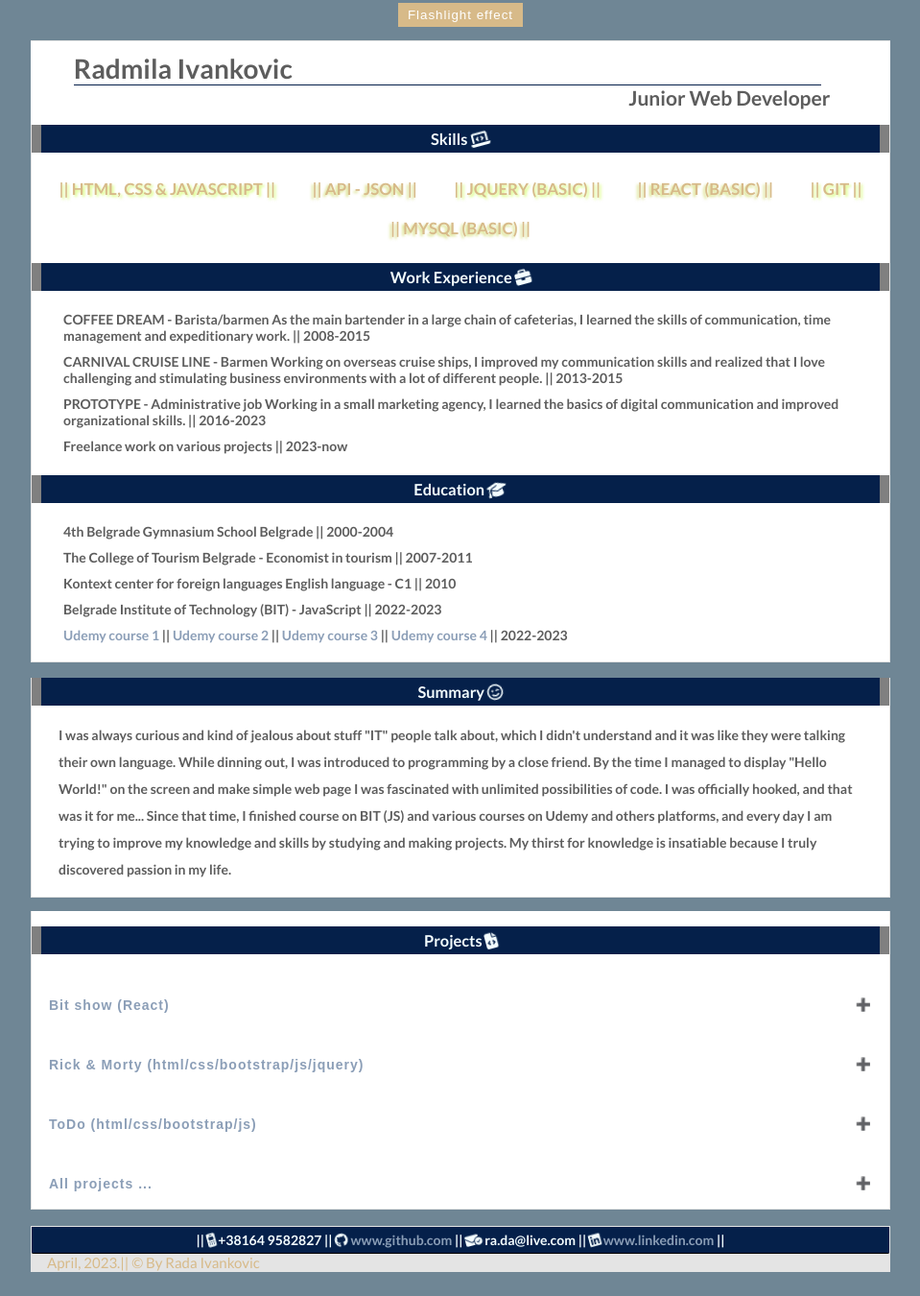
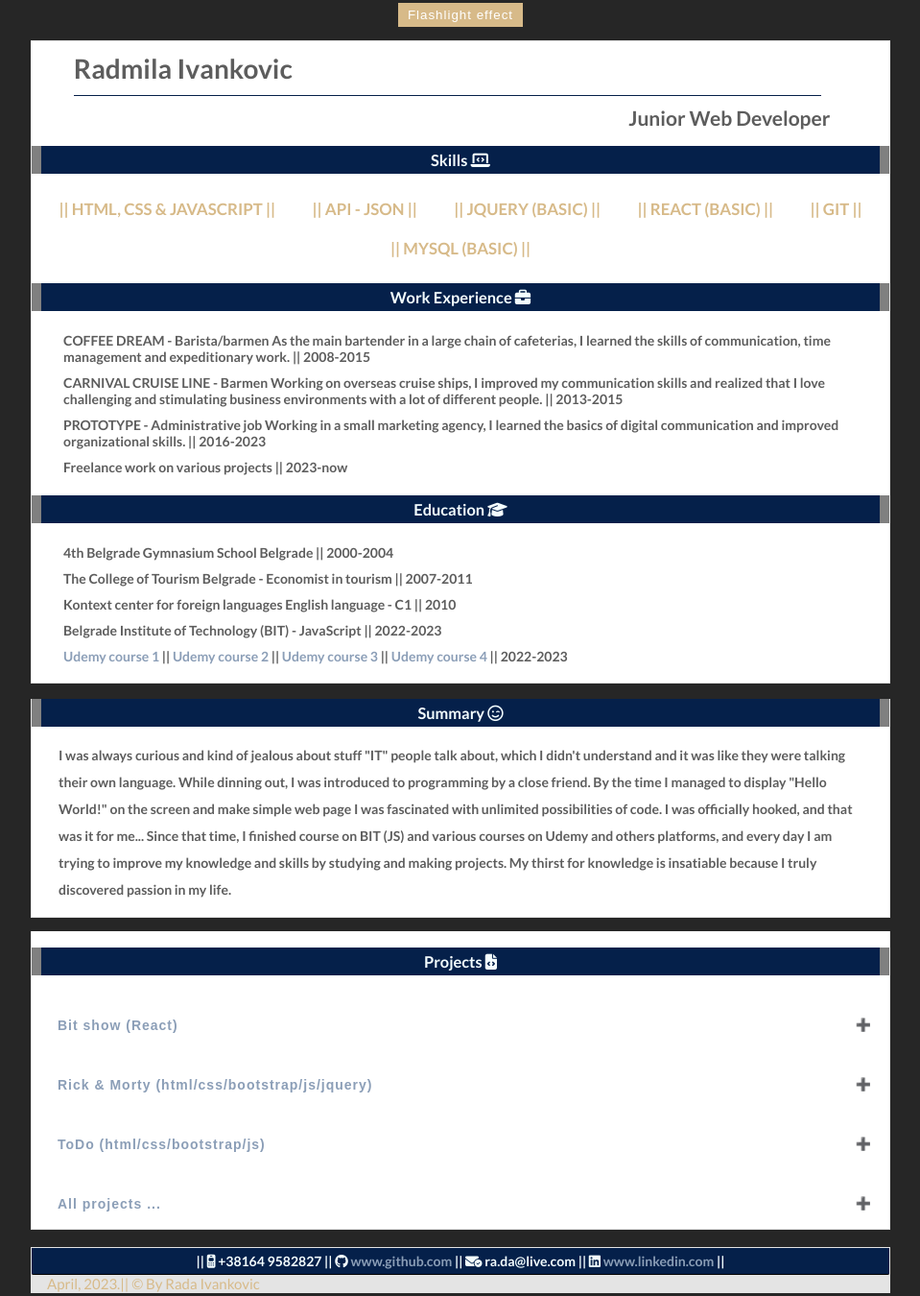
Before and after one commit to rada-ii/CV-Resume, a plain HTML site: page index.html in a window 1280 px wide. Shown: the part 7-1357 px from the top of the page at 96% size, without its empty margins (160-1119 px from the left). Drawn offline with Linux system fonts and the light colour scheme.

Commit message:
additional corrections

```diff
--- a/index.html
+++ b/index.html
@@ -31,7 +31,7 @@
       </header>
       <section>
         <article class="articleOne">
-          <h3>Skills <i class="fa-solid fa-laptop-code fa-shake"></i></h3>
+          <h3>Skills <i class="fa-solid fa-laptop-code"></i></h3>
           <div class="skills">
             <p class="left">|| html, css & javascript ||</p>
             <p class="right">|| api - json ||</p>
@@ -43,9 +43,7 @@
         </article>
 
         <article class="articleTwo">
-          <h3>
-            Work Experience <i class="fa-solid fa-briefcase fa-shake"></i>
-          </h3>
+          <h3>Work Experience <i class="fa-solid fa-briefcase"></i></h3>
 
           <ul>
             <li>
@@ -71,7 +69,7 @@
           </ul>
         </article>
         <article class="articleThree">
-          <h3>Education <i class="fa-solid fa-graduation-cap fa-shake"></i></h3>
+          <h3>Education <i class="fa-solid fa-graduation-cap"></i></h3>
 
           <p>4th Belgrade Gymnasium School Belgrade || 2000-2004</p>
           <!-- <br /> -->
@@ -110,7 +108,7 @@
     </div>
     <div class="container two">
       <aside>
-        <h3>Summary <i class="fa-regular fa-face-smile-wink fa-shake"></i></h3>
+        <h3>Summary <i class="fa-regular fa-face-smile-wink"></i></h3>
 
         <p>
           I was always curious and kind of jealous about stuff "IT" people talk
@@ -129,7 +127,7 @@
     </div>
     <div class="container three">
       <aside class="projects">
-        <h3>Projects <i class="fa-solid fa-file-code fa-shake"></i></h3>
+        <h3>Projects <i class="fa-solid fa-file-code"></i></h3>
 
         <button class="accordion">
           <a href="https://github.com/rada-ii/bit-show-react"
@@ -184,12 +182,12 @@
       <footer>
         <ul>
           <li>
-            || <i class="fa-solid fa-mobile-retro fa-shake"></i>
+            || <i class="fa-solid fa-mobile-retro"></i>
             +38164 9582827
           </li>
           <li>
             ||
-            <i class="fa-brands fa-github fa-shake"></i>
+            <i class="fa-brands fa-github"></i>
 
             <a
               class="foot-link"
@@ -199,11 +197,11 @@
             ||
           </li>
           <li>
-            <i class="fa-solid fa-envelope-circle-check fa-shake"></i>
+            <i class="fa-solid fa-envelope-circle-check"></i>
             ra.da@live.com ||
           </li>
           <li>
-            <i class="fa-brands fa-linkedin fa-shake"></i>
+            <i class="fa-brands fa-linkedin"></i>
             <a
               class="foot-link"
               href="https://www.linkedin.com/in/rada-ivankovi%C4%87-52621b74/"
--- a/style.css
+++ b/style.css
@@ -5,9 +5,9 @@
 }
 
 body {
-  /* background-color: #262626; */
+  background-color: #262626;
   /* background-color: #334155; */
-  background-color: #6f8695;
+  /* background-color: #6f8695; */
   color: #5d5d5d;
   /* font-family: system-ui; */
   font-family: "Lato", sans-serif;
@@ -53,7 +53,7 @@ img {
 h1 {
   border-bottom: 1px solid #05204a;
   width: 87%;
-  padding-top: 1.2%;
+  padding: 1.2% 0;
   margin-left: 5%;
   text-align: left;
   /* margin-bottom: 2%; */
@@ -61,7 +61,7 @@ h1 {
 
 h2 {
   text-align: right;
-  /* padding: 1.5%; */
+  padding-top: 1.2%;
   margin-right: 7%;
 }
 
@@ -187,8 +187,8 @@ footer li {
 }
 
 #flashlight {
-  --Xpos: 70vw;
-  --Ypos: 70vh;
+  --Xpos: 580px;
+  --Ypos: 100px;
 }
 
 #flashlight::before {
@@ -199,7 +199,7 @@ footer li {
   z-index: 2;
   position: absolute;
   background: radial-gradient(
-    circle 9em at var(--Xpos) var(--Ypos),
+    circle 15em at var(--Xpos) var(--Ypos),
     rgba(0, 0, 0, 0),
     rgba(0, 0, 0, 1)
   );
@@ -234,7 +234,7 @@ button:hover {
   background-color: #ffffff;
   color: #444;
   cursor: pointer;
-  padding: 18px;
+  padding: 18px 18px 18px 27px;
   width: 100%;
   text-align: left;
   border: none;
@@ -314,14 +314,10 @@ button:hover {
   }
 }
 
-.articleOne p.left {
+/* .articleOne p.left {
   text-shadow: 2px 2px 3px rgba(182, 254, 1, 0.5);
 }
 
 .articleOne p.right {
   text-shadow: -2px 2px 3px rgba(175, 194, 0, 0.5);
-}
-
-.white-text {
-  color: #fff;
-}
+} */
```
